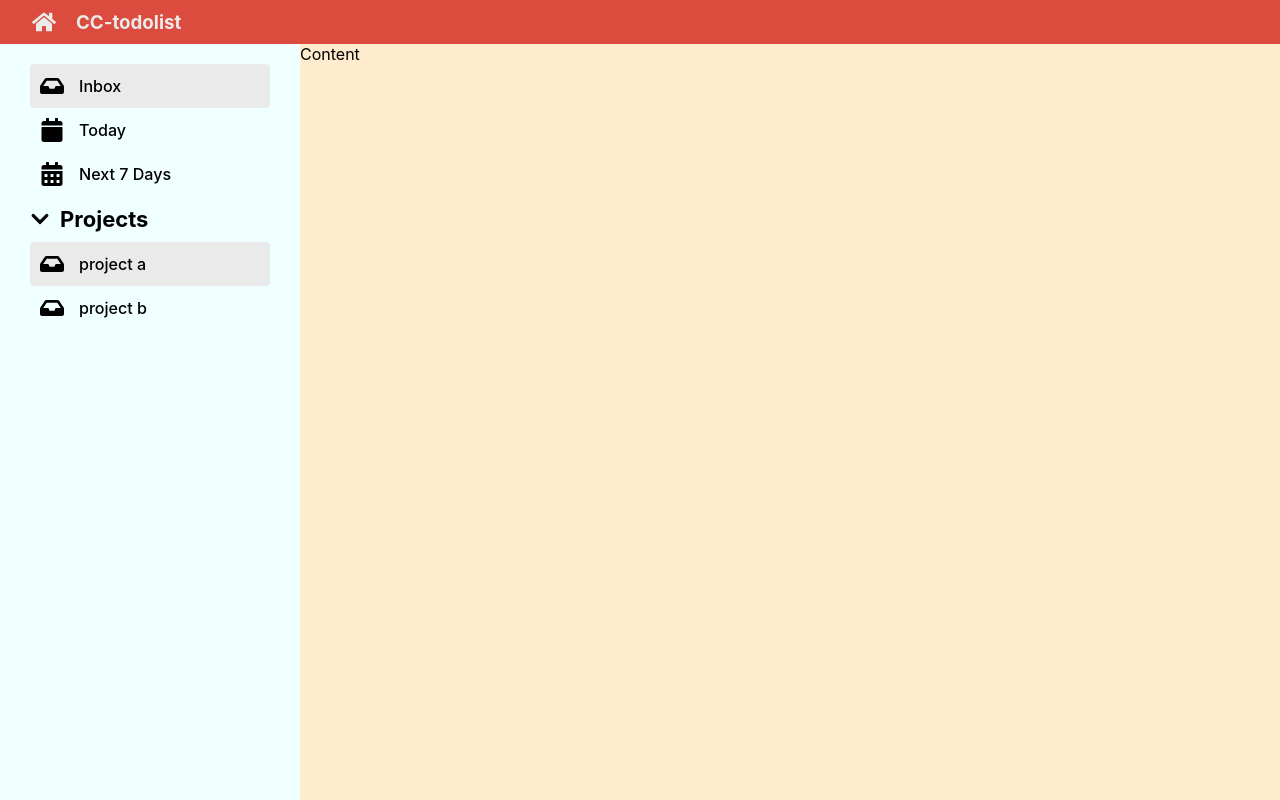
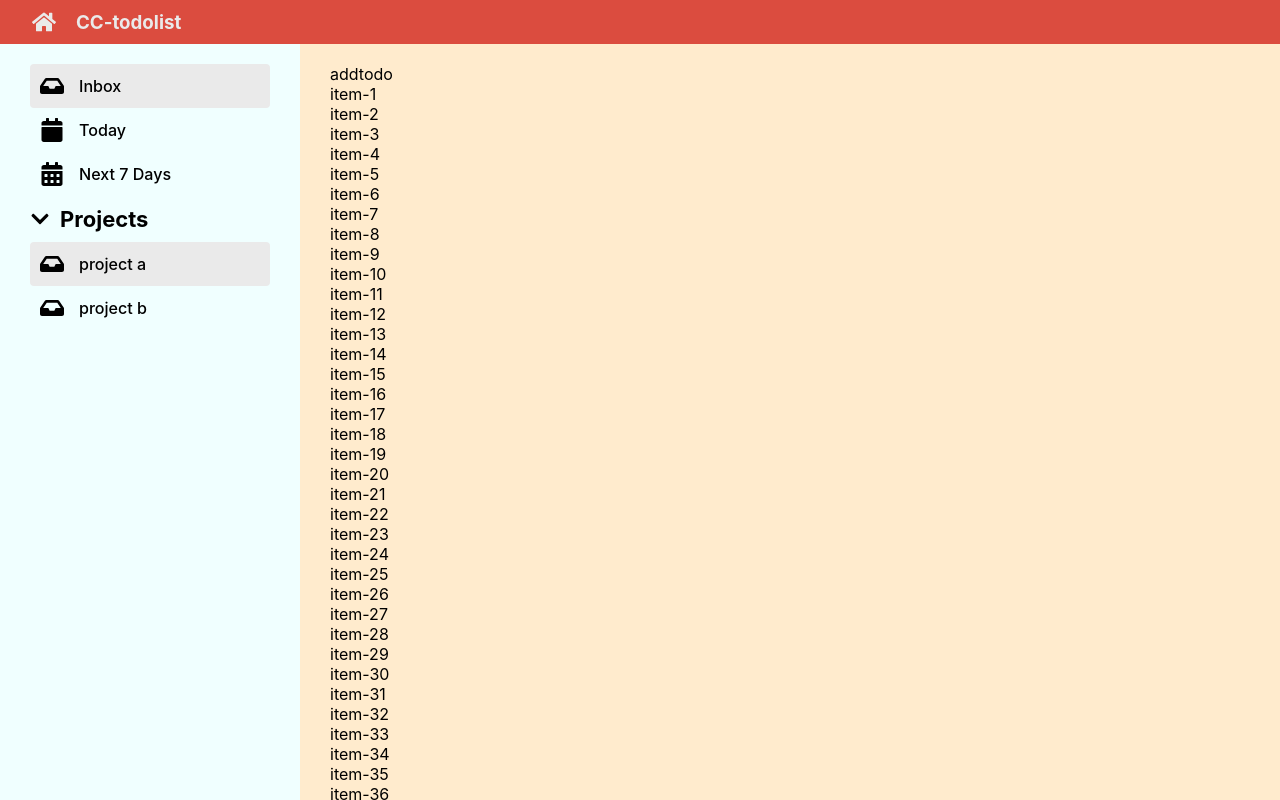
Before and after one commit to grimoll2e/CC14-Todolist, a React (Create React App) app: page / in a window 1280 px wide. Built offline with nearby package versions, Linux system fonts and the light colour scheme.

Commit message:
refactor :todo-content

```diff
--- a/src/App.jsx
+++ b/src/App.jsx
@@ -1,16 +1,20 @@
 import "./App.scss";
 import { Header } from './components/Header';
 import { Sidebar } from "./components/Sidebar";
+import { TodoContent } from "./components/Todo/TodoContent";
 
 function App() {
+
+
+
   return (
     <div className="container">
       {/* header */}
-      <Header/>
+      <Header />
       {/* sidebar */}
-      <Sidebar/>
+      <Sidebar />
       {/* content */}
-      <main className="content">Content</main>
+      <TodoContent/>
     </div>
   );
 }
--- a/src/App.scss
+++ b/src/App.scss
@@ -97,4 +97,7 @@
     background-color: blanchedalmond;
     grid-column: 2/3;
     grid-row: 2/3;
+    overflow-y: scroll;
+    padding: 20px 30px;
+
 }
--- /dev/null
+++ b/src/components/Todo/TodoContent.jsx
@@ -0,0 +1,18 @@
+
+
+export function TodoContent() {
+    const mockTodo = Array.from({ length: 50 }, (el, idx) => idx + 1);
+    return (
+        <main className="content">
+            <div>
+                <header></header>
+            </div>
+            <div>
+                addtodo
+            </div>
+            <ul>
+                {mockTodo.map((el) => <li key={el}>{`item-${el}`}</li>)}
+            </ul>
+        </main>
+    )
+}
```
